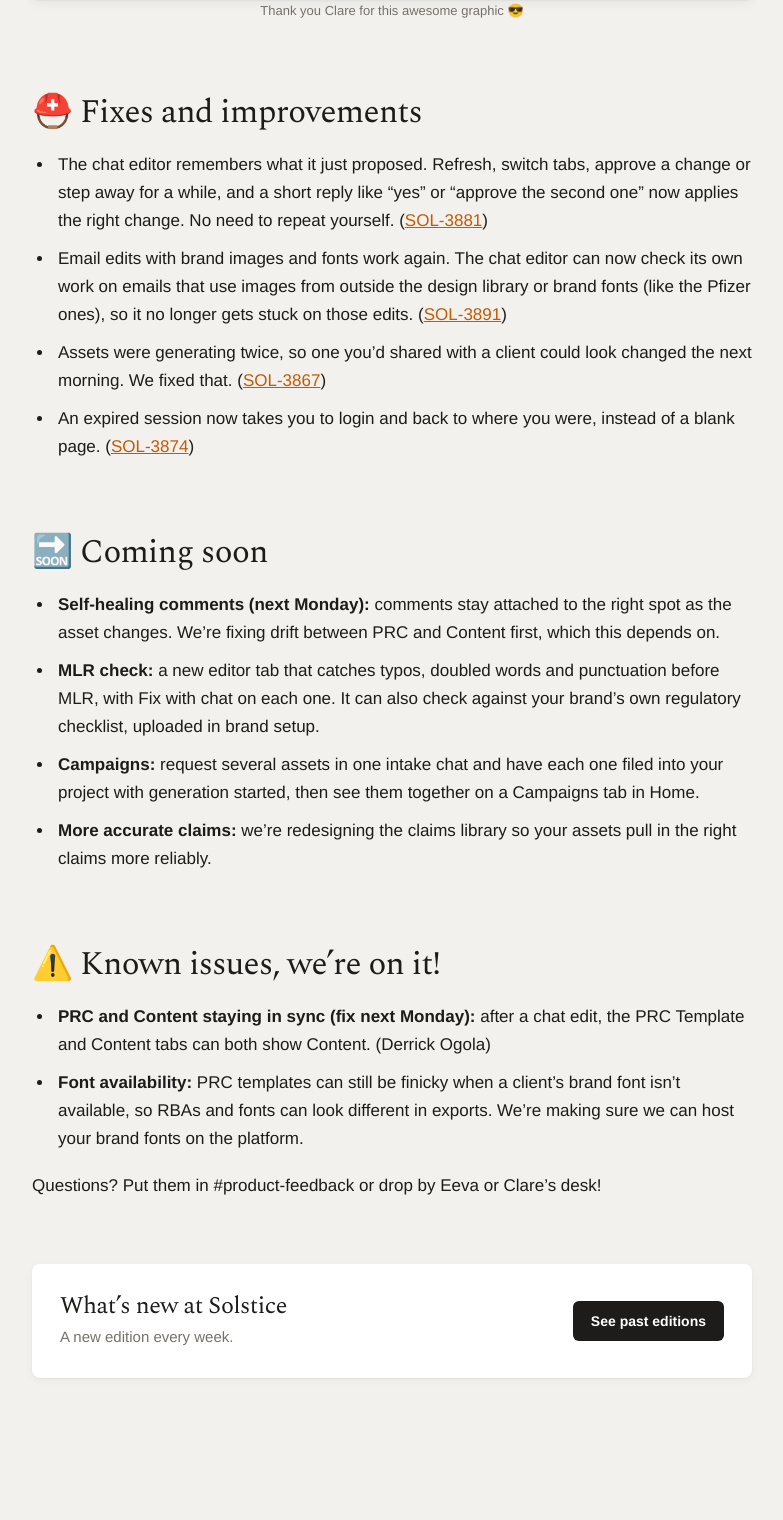
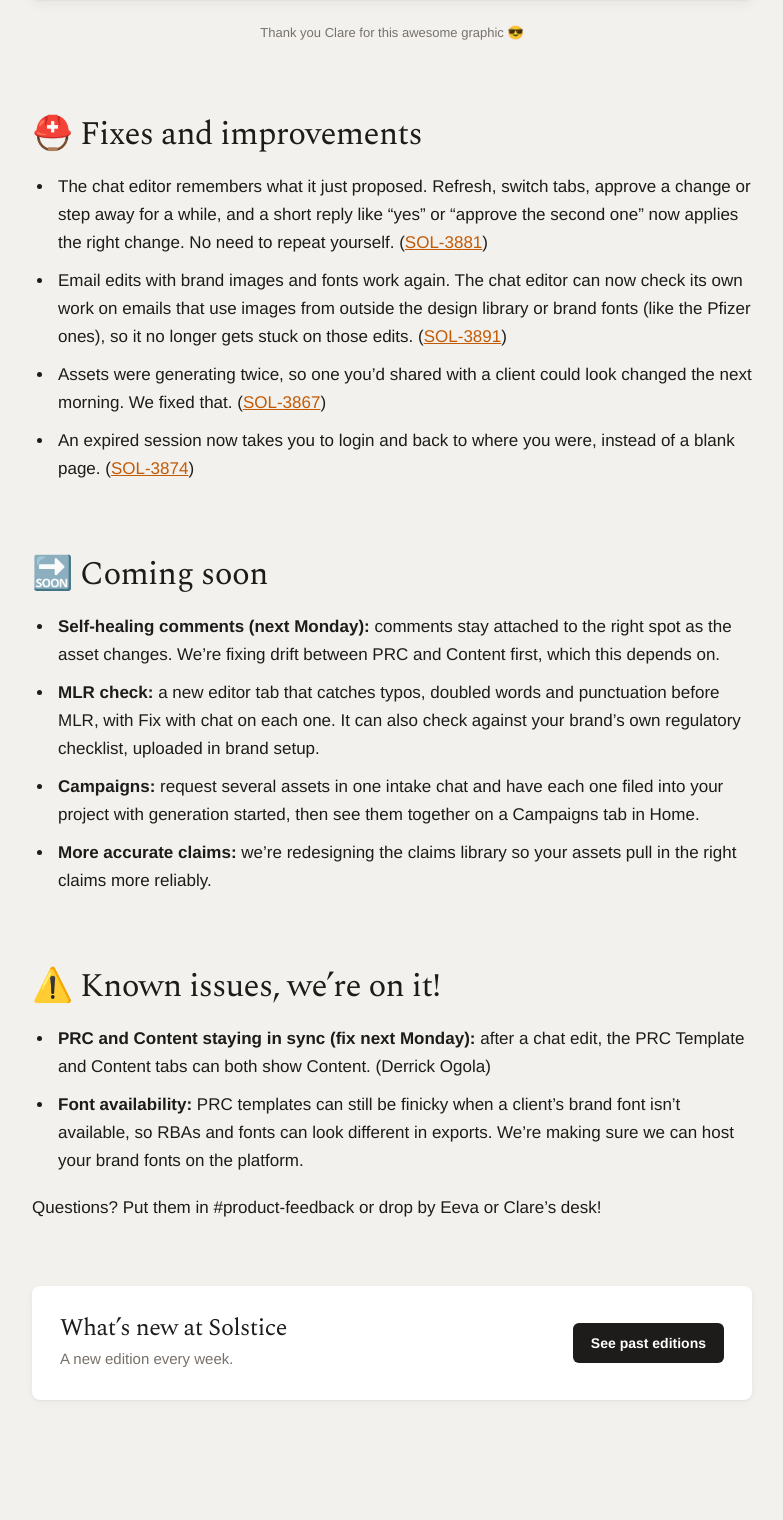
Before and after one commit to eeva-ff/solstice-newsletter, a Jekyll site: the page built from index.html, in a window 1280 px wide. Shown: the part 1667-3187 px from the top of the page, without its empty margins (248-1031 px from the left). Built offline with Jekyll 4.4.1, drawn with Linux system fonts in a browser that asks for light colours; a style sheet for code colours, icons or effects is not loaded; before the commit the page ends 3165 px from its top, so only the background shows below that.

Commit message:
Caption: beat .article-body p specificity so the gap under the video shows
Co-Authored-By: Claude Opus 5.5 <noreply@anthropic.com>

```diff
--- a/assets/style.css
+++ b/assets/style.css
@@ -121,7 +121,7 @@ h1 a { color: inherit; text-decoration: none; }
 .clip { position: relative; margin: 28px 0 0; aspect-ratio: 16 / 9; background: var(--media); border-radius: 6px; overflow: hidden;
   box-shadow: 0 1px 2px rgba(29, 28, 26, 0.04), 0 4px 12px rgba(29, 28, 26, 0.05); }
 .clip video { display: block; width: 100%; height: 100%; object-fit: cover; margin: 0; box-shadow: none; border-radius: 0; }
-.caption { margin: 14px 0 0; text-align: center; font-family: var(--sans); font-size: 13px; color: var(--muted); }
+.article-body .caption { margin: 22px 0 19px; text-align: center; font-family: var(--sans); font-size: 13px; color: var(--muted); }
 .clip-toggle { position: absolute; right: 14px; bottom: 14px; width: 36px; height: 36px; border-radius: 50%; border: 0; padding: 0;
   background: rgba(255, 255, 255, 0.9); color: var(--text); cursor: pointer; display: grid; place-items: center;
   box-shadow: 0 1px 2px rgba(29, 28, 26, 0.06), 0 2px 8px rgba(29, 28, 26, 0.06); }
```
